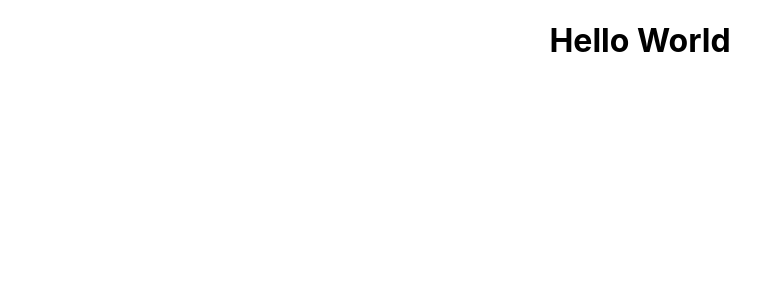
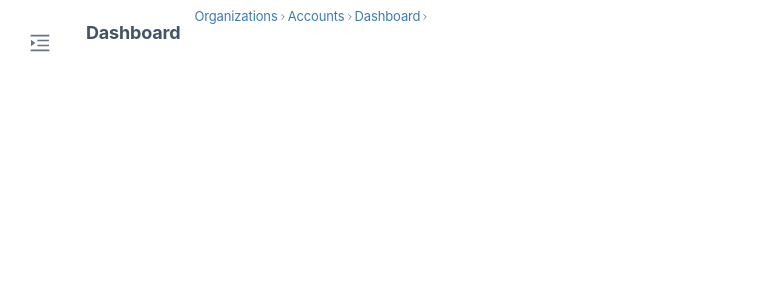
Before and after one commit to VishalGcod/FinalAssessment, a React (Create React App) app: page / in a window 1280 px wide. Shown: the top 300 px of the page, without its empty margins (0-762 px from the left). Built offline with nearby package versions, Linux system fonts and the light colour scheme.

Commit message:
FinalAssessment

```diff
--- a/src/App.css
+++ /dev/null
@@ -1,38 +0,0 @@
-.App {
-  text-align: center;
-}
-
-.App-logo {
-  height: 40vmin;
-  pointer-events: none;
-}
-
-@media (prefers-reduced-motion: no-preference) {
-  .App-logo {
-    animation: App-logo-spin infinite 20s linear;
-  }
-}
-
-.App-header {
-  background-color: #282c34;
-  min-height: 100vh;
-  display: flex;
-  flex-direction: column;
-  align-items: center;
-  justify-content: center;
-  font-size: calc(10px + 2vmin);
-  color: white;
-}
-
-.App-link {
-  color: #61dafb;
-}
-
-@keyframes App-logo-spin {
-  from {
-    transform: rotate(0deg);
-  }
-  to {
-    transform: rotate(360deg);
-  }
-}
--- a/src/App.js
+++ b/src/App.js
@@ -1,9 +1,9 @@
-import './App.css';
+import { BreadcrumbHeader } from "./components/breadcrumbHeader";
 
 function App() {
   return (
     <div className="App">
-      <h1>Hello World</h1>
+      <BreadcrumbHeader />
     </div>
   );
 }
--- /dev/null
+++ b/src/assets/drawerIcon.js
@@ -0,0 +1,20 @@
+import React from "react";
+
+export const DrawerIcon = () => {
+  return (
+    <div>
+      <svg
+        xmlns="http://www.w3.org/2000/svg"
+        width="24"
+        height="24"
+        viewBox="0 0 24 24"
+        fill="none"
+      >
+        <path
+          d="M9.5625 10.3594H20.8125C20.9156 10.3594 21 10.275 21 10.1719V8.85938C21 8.75625 20.9156 8.67188 20.8125 8.67188H9.5625C9.45937 8.67188 9.375 8.75625 9.375 8.85938V10.1719C9.375 10.275 9.45937 10.3594 9.5625 10.3594ZM9.375 15.1406C9.375 15.2437 9.45937 15.3281 9.5625 15.3281H20.8125C20.9156 15.3281 21 15.2437 21 15.1406V13.8281C21 13.725 20.9156 13.6406 20.8125 13.6406H9.5625C9.45937 13.6406 9.375 13.725 9.375 13.8281V15.1406ZM21.1875 3.75H2.8125C2.70937 3.75 2.625 3.83437 2.625 3.9375V5.25C2.625 5.35312 2.70937 5.4375 2.8125 5.4375H21.1875C21.2906 5.4375 21.375 5.35312 21.375 5.25V3.9375C21.375 3.83437 21.2906 3.75 21.1875 3.75ZM21.1875 18.5625H2.8125C2.70937 18.5625 2.625 18.6469 2.625 18.75V20.0625C2.625 20.1656 2.70937 20.25 2.8125 20.25H21.1875C21.2906 20.25 21.375 20.1656 21.375 20.0625V18.75C21.375 18.6469 21.2906 18.5625 21.1875 18.5625ZM3.3375 15.0492L7.00078 12.1641C7.02545 12.1447 7.04539 12.1199 7.0591 12.0917C7.07281 12.0635 7.07993 12.0325 7.07993 12.0012C7.07993 11.9698 7.07281 11.9388 7.0591 11.9106C7.04539 11.8824 7.02545 11.8577 7.00078 11.8383L3.3375 8.95078C3.20156 8.84297 3 8.93906 3 9.1125V14.8852C2.99999 14.9243 3.01099 14.9627 3.03175 14.9958C3.05251 15.029 3.08219 15.0557 3.1174 15.0728C3.1526 15.0899 3.19192 15.0968 3.23084 15.0926C3.26976 15.0885 3.30672 15.0734 3.3375 15.0492Z"
+          fill="#637487"
+        />
+      </svg>
+    </div>
+  );
+};
--- /dev/null
+++ b/src/components/breadcrumbHeader.js
@@ -0,0 +1,72 @@
+import React from "react";
+import { styled } from "styled-components";
+import { DrawerIcon } from "../assets/drawerIcon";
+import { ChevronRight } from "./chevronRight";
+
+export const HeaderDivFull = styled.div`
+  width: 1219px;
+  height: 70px;
+  flex-shrink: 0;
+  background: #fff;
+  display: flex;
+`;
+export const DrawerIconStyle = styled.div`
+  padding: 23px 20px 1175px 20px;
+`;
+export const DrawerFontStyle = styled.div`
+  color: var(--grey-s-10, #415367);
+  font-family: SF Pro Display;
+  font-size: 18px;
+  font-style: normal;
+  font-weight: 700;
+  line-height: normal;
+  letter-spacing: -0.18px;
+  text-transform: capitalize;
+`;
+export const DrawerFontPadding = styled.div`
+  padding: 14px;
+`;
+
+export const DrawerFontDiv = styled.div`
+color: var(--blue-t-15, #3D7AB6);
+font-family: SF Pro Display;
+font-size: 13px;
+font-style: normal;
+font-weight: 400;
+line-height: normal;
+letter-spacing: -0.13px;
+text-transform: capitalize;
+`;
+
+export const HeadTextDiv = styled.div`
+  display: flex;
+  flex-direction:columns;
+`;
+export const HeadTexts = styled.div`
+  display: flex;
+`;
+
+export const BreadcrumbHeader = () => {
+  return (
+    <HeaderDivFull>
+      <DrawerIconStyle>
+        <DrawerIcon />
+      </DrawerIconStyle>
+    <HeadTextDiv>
+        <div>
+      <DrawerFontPadding>
+        <DrawerFontStyle>Dashboard</DrawerFontStyle>
+      </DrawerFontPadding>
+      </div>
+      <HeadTexts>
+      <DrawerFontDiv>Organizations</DrawerFontDiv>
+      <ChevronRight/>
+      <DrawerFontDiv>Accounts</DrawerFontDiv>
+      <ChevronRight/>
+      <DrawerFontDiv>Dashboard</DrawerFontDiv>
+      <ChevronRight/>
+      </HeadTexts>
+      </HeadTextDiv>
+    </HeaderDivFull>
+  );
+};
--- /dev/null
+++ b/src/components/chevronRight.js
@@ -0,0 +1,9 @@
+import React from 'react'
+
+export const ChevronRight=()=> {
+  return (
+    <div><svg xmlns="http://www.w3.org/2000/svg" width="10" height="10" viewBox="0 0 10 10" fill="none">
+    <path d="M3.75 7.5L6.25 5L3.75 2.5" stroke="#768595" stroke-linecap="round" stroke-linejoin="round"/>
+    </svg></div>
+  )
+}
--- a/src/index.css
+++ /dev/null
@@ -1,13 +0,0 @@
-body {
-  margin: 0;
-  font-family: -apple-system, BlinkMacSystemFont, 'Segoe UI', 'Roboto', 'Oxygen',
-    'Ubuntu', 'Cantarell', 'Fira Sans', 'Droid Sans', 'Helvetica Neue',
-    sans-serif;
-  -webkit-font-smoothing: antialiased;
-  -moz-osx-font-smoothing: grayscale;
-}
-
-code {
-  font-family: source-code-pro, Menlo, Monaco, Consolas, 'Courier New',
-    monospace;
-}
```
Also changed, not shown: src/index.js (+5 -6 lines).
